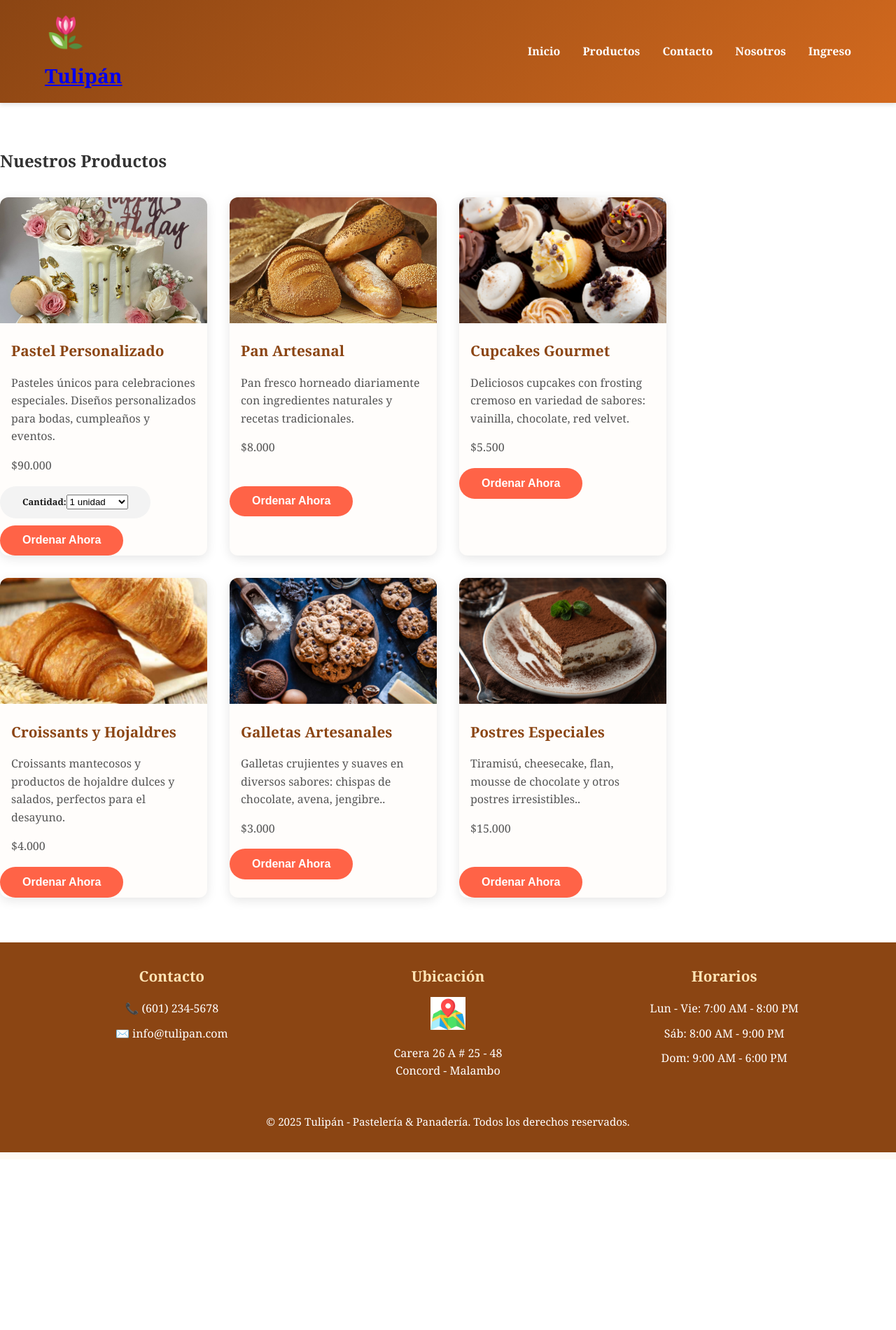
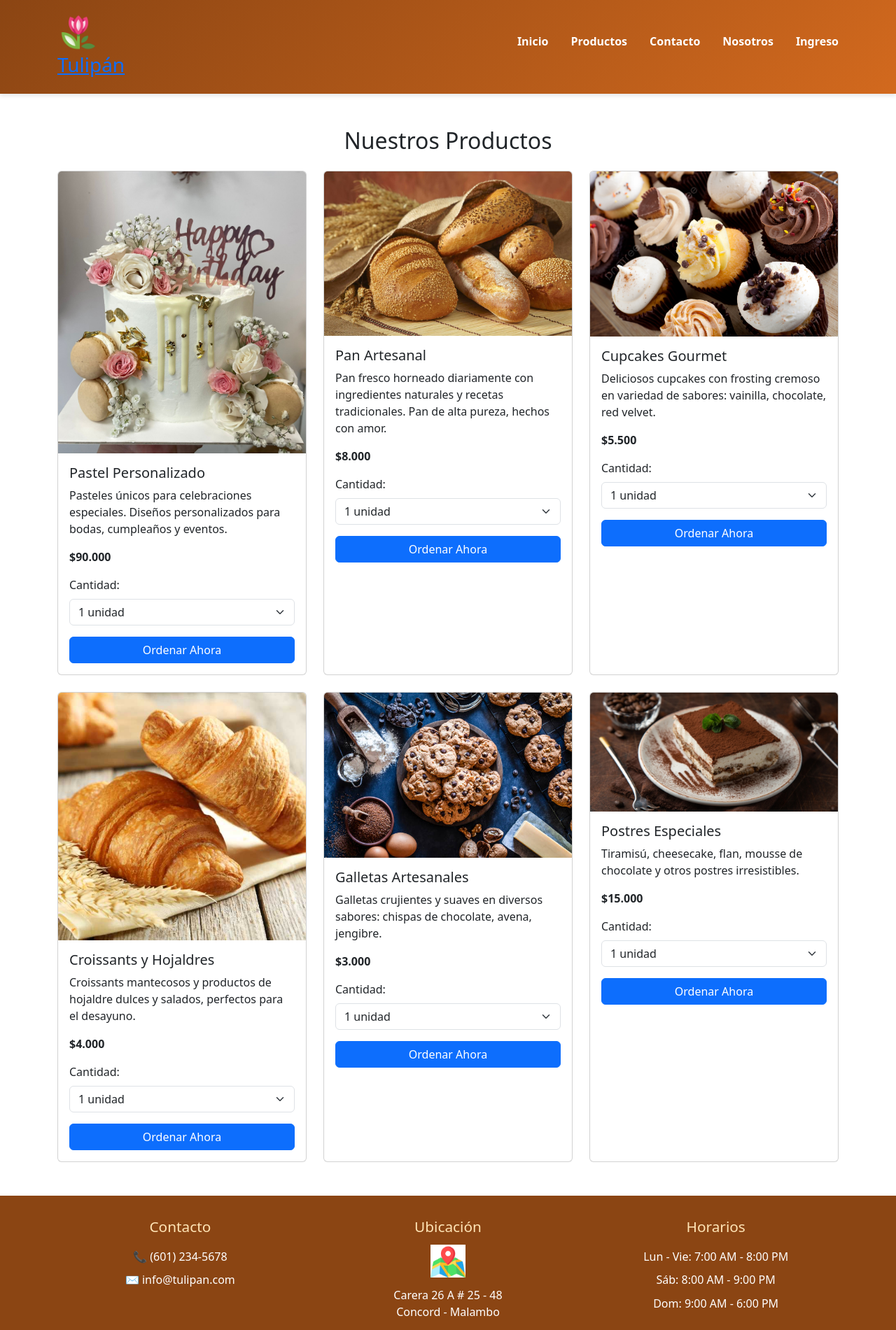
Before and after one commit to Luis-Delgado81/Tulipan, a PHP site: page /tulipan/productos.html in a window 1280 px wide. Shown: the top 1901 px of the page at 70% size. Before the commit the page ends 1647 px from the top, so only its background shows below. Run offline with PHP 8.4, Linux system fonts and the light colour scheme.

Commit message:
se modifica codigo producto con bootstrap diseño de mauricio

```diff
--- a/assets/css/estilos.css
+++ b/assets/css/estilos.css
@@ -67,7 +67,7 @@
     background-position: center;
     color: white;
     text-align: center;
-    padding: 7rem 4rem;
+    padding: 4rem 2rem;
   }
 
   .hero h1 {
--- a/productos.html
+++ b/productos.html
@@ -5,6 +5,11 @@
   <meta name="viewport" content="width=device-width, initial-scale=1.0" />
   <title>Productos | Tulipán</title>
   <link rel="stylesheet" href="/assets/css/estilos.css">
+  <link href="https://cdn.jsdelivr.net/npm/bootstrap@5.3.8/dist/css/bootstrap.min.css" rel="stylesheet"
+    integrity="sha384-sRIl4kxILFvY47J16cr9ZwB07vP4J8+LH7qKQnuqkuIAvNWLzeN8tE5YBujZqJLB" crossorigin="anonymous">
+    <script src="https://cdn.jsdelivr.net/npm/bootstrap@5.3.8/dist/js/bootstrap.bundle.min.js"
+    integrity="sha384-FKyoEForCGlyvwx9Hj09JcYn3nv7wiPVlz7YYwJrWVcXK/BmnVDxM+D2scQbITxI"
+    crossorigin="anonymous"></script>
     <script src="/assets/js/menu.js"></script>
 </head>
 <body>
@@ -13,80 +18,141 @@
 
   <div id="header"></div>
 
-  <main class="productos-section">
-    <h2>Nuestros Productos</h2>
+  <!-- Sección principal de productos -->
+  <main class="container my-5">
+    <h2 class="text-center mb-4">Nuestros Productos</h2>
 
+    <div class="row g-4">
 
-    <div class="productos-grid">
-      <div class="producto">
-        <img src="assets/imagen/producto/pastel personalizado.jpg" alt="Pastel personalizado ">
-        <h3>Pastel Personalizado</h3>
-        <p>Pasteles únicos para celebraciones especiales. Diseños personalizados para bodas, cumpleaños y eventos.</p>
-        <p>$90.000</p>
-
-        <!-- Creado para el boton cantidad y unidad el 21/07/2025 -->
-        <label class="cantidad-pastel">Cantidad:
-  <select id="cantidad-pastel" name="cantidad">
+      <!-- Producto 1 -->
+      <div class="col-12 col-sm-6 col-md-4">
+        <div class="card h-100">
+          <img src="assets/imagen/producto/pastel personalizado.jpg" class="card-img-top" alt="Pastel personalizado">
+          <div class="card-body">
+            <h5 class="card-title">Pastel Personalizado</h5>
+            <p class="card-text">Pasteles únicos para celebraciones especiales. Diseños personalizados para bodas, cumpleaños y eventos.</p>
+            <p class="fw-bold">$90.000</p>
+            <label for="cantidad-pastel" class="form-label">Cantidad:</label>
+            <select id="cantidad-pastel" name="cantidad" class="form-select mb-3">
               <option value="1">1 unidad</option>
               <option value="2">2 unidades</option>
               <option value="3">3 unidades</option>
               <option value="4">4 unidades</option>
               <option value="5">5 unidades</option>
             </select>
-  </label>
-  <br>
-          <button class="btn">Ordenar Ahora</button>
+            <button class="btn btn-primary w-100">Ordenar Ahora</button>
+          </div>
+        </div>
       </div>
 
-      <div class="producto">
-        <img src="assets/imagen/producto/pan-artesanal.jpg" alt="Pan artesanal">
-        <h3>Pan Artesanal</h3>
-        <p>Pan fresco horneado diariamente con ingredientes naturales y recetas tradicionales.</p>
-        <p>$8.000</p>
-  <br>
-        <button class="btn">Ordenar Ahora</button>
+      <!-- Producto 2 -->
+      <div class="col-12 col-sm-6 col-md-4">
+        <div class="card h-100">
+          <img src="assets/imagen/producto/pan-artesanal.jpg" class="card-img-top" alt="Pan artesanal">
+          <div class="card-body">
+            <h5 class="card-title">Pan Artesanal</h5>
+            <p class="card-text">Pan fresco horneado diariamente con ingredientes naturales y recetas tradicionales. Pan de alta pureza, hechos con amor.</p>
+            <p class="fw-bold">$8.000</p>
+            <label for="cantidad-pastel" class="form-label">Cantidad:</label>
+            <select id="cantidad-pastel" name="cantidad" class="form-select mb-3">
+              <option value="1">1 unidad</option>
+              <option value="2">2 unidades</option>
+              <option value="3">3 unidades</option>
+              <option value="4">4 unidades</option>
+              <option value="5">5 unidades</option>
+            </select>
+            <button class="btn btn-primary w-100">Ordenar Ahora</button>
+          </div>
+        </div>
       </div>
 
-      <div class="producto">
-        <img src="assets/imagen/producto/cupcakes_gourmet.jpg" alt="Cupcakes Gourmet.">
-        <h3>Cupcakes Gourmet</h3>
-        <p>Deliciosos cupcakes con frosting cremoso en variedad de sabores: vainilla, chocolate, red velvet.</p>
-        <p>$5.500</p>
-        <button class="btn">Ordenar Ahora</button>
+      <!-- Producto 3 -->
+      <div class="col-12 col-sm-6 col-md-4">
+        <div class="card h-100">
+          <img src="assets/imagen/producto/cupcakes_gourmet.jpg" class="card-img-top" alt="Cupcakes Gourmet">
+          <div class="card-body">
+            <h5 class="card-title">Cupcakes Gourmet</h5>
+            <p class="card-text">Deliciosos cupcakes con frosting cremoso en variedad de sabores: vainilla, chocolate, red velvet.</p>
+            <p class="fw-bold">$5.500</p>
+            <label for="cantidad-pastel" class="form-label">Cantidad:</label>
+            <select id="cantidad-pastel" name="cantidad" class="form-select mb-3">
+              <option value="1">1 unidad</option>
+              <option value="2">2 unidades</option>
+              <option value="3">3 unidades</option>
+              <option value="4">4 unidades</option>
+              <option value="5">5 unidades</option>
+            </select>
+            <button class="btn btn-primary w-100">Ordenar Ahora</button>
           </div>
-<br>
-      <div class="producto">
-        <img src="assets/imagen/producto/hojaldre.jpg" alt="Croissants y Hojaldres.">
-        <h3>Croissants y Hojaldres</h3>
-        <p>Croissants mantecosos y productos de hojaldre dulces y salados, perfectos para el desayuno.</p>
-        <p>$4.000</p>
-        <button class="btn">Ordenar Ahora</button>
+        </div>
       </div>
 
-      <div class="producto">
-        <img src="assets/imagen/producto/galletas_artesanales.jpg" alt="Galletas Artesanales.">
-        <h3>Galletas Artesanales</h3>
-        <p>Galletas crujientes y suaves en diversos sabores: chispas de chocolate, avena, jengibre..</p>
-        <p>$3.000</p>
-        <button class="btn">Ordenar Ahora</button>
+      <!-- Producto 4 -->
+      <div class="col-12 col-sm-6 col-md-4">
+        <div class="card h-100">
+          <img src="assets/imagen/producto/hojaldre.jpg" class="card-img-top" alt="Croissants y Hojaldres">
+          <div class="card-body">
+            <h5 class="card-title">Croissants y Hojaldres</h5>
+            <p class="card-text">Croissants mantecosos y productos de hojaldre dulces y salados, perfectos para el desayuno.</p>
+            <p class="fw-bold">$4.000</p>
+            <label for="cantidad-pastel" class="form-label">Cantidad:</label>
+            <select id="cantidad-pastel" name="cantidad" class="form-select mb-3">
+              <option value="1">1 unidad</option>
+              <option value="2">2 unidades</option>
+              <option value="3">3 unidades</option>
+              <option value="4">4 unidades</option>
+              <option value="5">5 unidades</option>
+            </select>
+            <button class="btn btn-primary w-100">Ordenar Ahora</button>
+          </div>
+        </div>
       </div>
 
-      <div class="producto">
-        <img src="assets/imagen/producto/postre_especial.jpg" alt="Postres Especiales.">
-        <h3>Postres Especiales</h3>
-        <p>Tiramisú, cheesecake, flan, mousse de chocolate y otros postres irresistibles..</p>
-        <p>$15.000</p>
-  <br>
-        <button class="btn">Ordenar Ahora</button>
+      <!-- Producto 5 -->
+      <div class="col-12 col-sm-6 col-md-4">
+        <div class="card h-100">
+          <img src="assets/imagen/producto/galletas_artesanales.jpg" class="card-img-top" alt="Galletas Artesanales">
+          <div class="card-body">
+            <h5 class="card-title">Galletas Artesanales</h5>
+            <p class="card-text">Galletas crujientes y suaves en diversos sabores: chispas de chocolate, avena, jengibre.</p>
+            <p class="fw-bold">$3.000</p>
+            <label for="cantidad-pastel" class="form-label">Cantidad:</label>
+            <select id="cantidad-pastel" name="cantidad" class="form-select mb-3">
+              <option value="1">1 unidad</option>
+              <option value="2">2 unidades</option>
+              <option value="3">3 unidades</option>
+              <option value="4">4 unidades</option>
+              <option value="5">5 unidades</option>
+            </select>
+            <button class="btn btn-primary w-100">Ordenar Ahora</button>
+          </div>
+        </div>
       </div>
 
-
-
-
-      <!-- Puedes seguir agregando productos manualmente por ahora -->
+      <!-- Producto 6 -->
+      <div class="col-12 col-sm-6 col-md-4">
+        <div class="card h-100">
+          <img src="assets/imagen/producto/postre_especial.jpg" class="card-img-top" alt="Postres Especiales">
+          <div class="card-body">
+            <h5 class="card-title">Postres Especiales</h5>
+            <p class="card-text">Tiramisú, cheesecake, flan, mousse de chocolate y otros postres irresistibles.</p>
+            <p class="fw-bold">$15.000</p>
+            <label for="cantidad-pastel" class="form-label">Cantidad:</label>
+            <select id="cantidad-pastel" name="cantidad" class="form-select mb-3">
+              <option value="1">1 unidad</option>
+              <option value="2">2 unidades</option>
+              <option value="3">3 unidades</option>
+              <option value="4">4 unidades</option>
+              <option value="5">5 unidades</option>
+            </select>
+            <button class="btn btn-primary w-100">Ordenar Ahora</button>
+          </div>
+        </div>
+      </div>
 
     </div>
   </main>
+
 
   <!-- Footer -->
 <div id="footer"></div>
```
Lines whose indentation alone changed are shown as unchanged.
